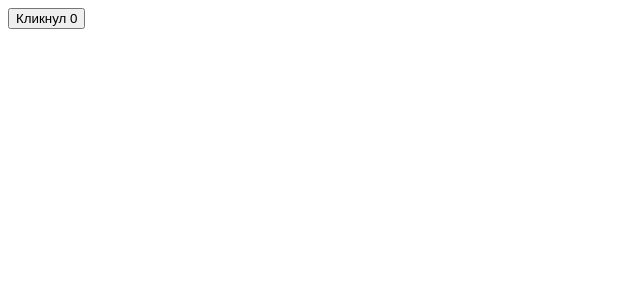
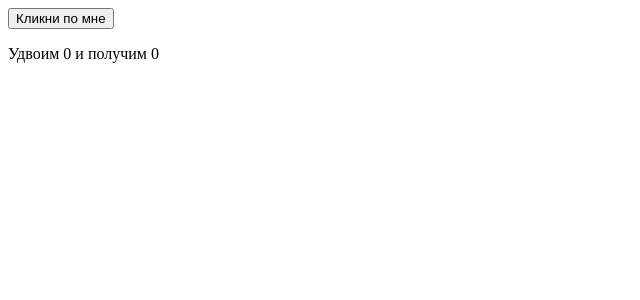
Before and after one commit to ruslan-bekshenev/svelte-learn, a Svelte app: page / in a window 1280 px wide. Shown: the top 300 px of the page, without its empty margins (0-640 px from the left). Built offline with nearby package versions, Linux system fonts and the light colour scheme.

Commit message:
реактивные объявления

```diff
--- a/src/App.svelte
+++ b/src/App.svelte
@@ -1,11 +1,20 @@
 <script>
-    let count = 0
+  /**
+   реактивные объявления - вычисление данных засчет других, при изменении одних переменных
+   будут изменены другие.
 
-    function increment() {
-      ++count
-    }
+   Реактивные объявления становятся гораздо полезнее,
+   когда нужно ссылаться на них несколько раз, или у вас есть значения, которые зависят от других реактивных значений.
+   */
+  let count = 0;
+  $: doubled = count * 2;
+  function handleClick() {
+    count += 1;
+  }
 </script>
 
-<button on:click={increment}>
-    Кликнул {count}
+<button on:click={handleClick}>
+    {count === 0 ? 'Кликни по мне' : `Кликов: ${count}`}
 </button>
+
+<p>Удвоим {count} и получим {doubled}</p>
```
